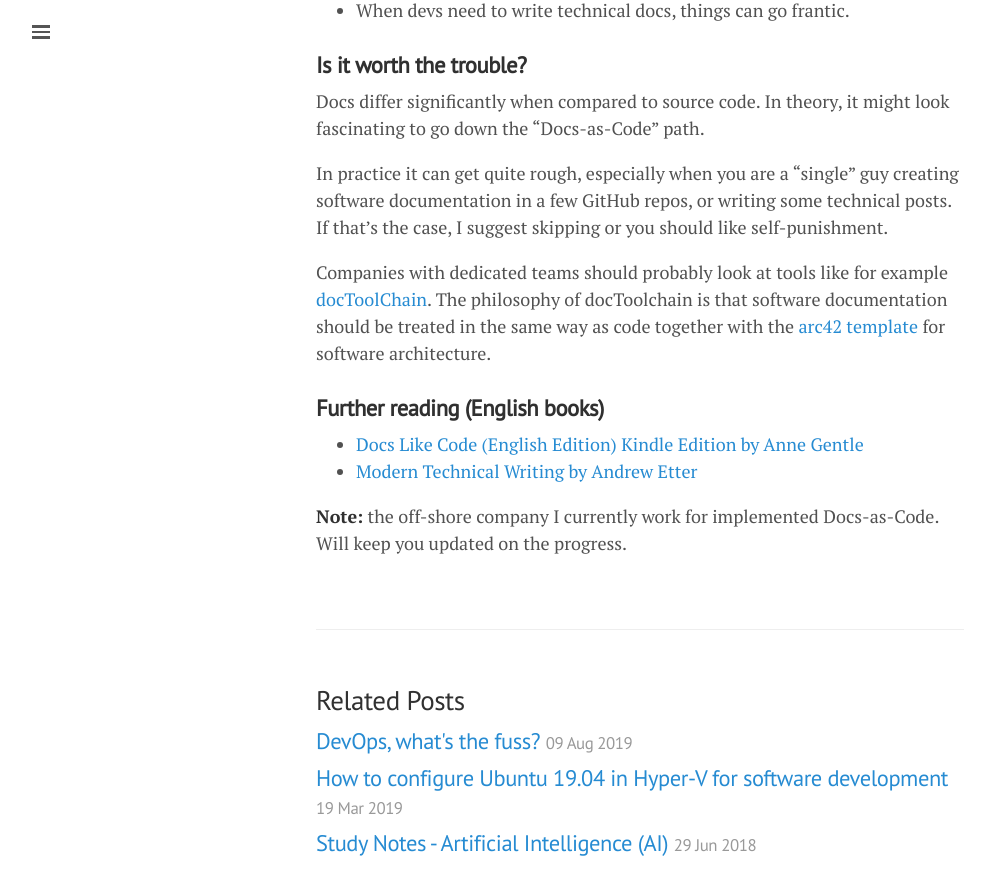
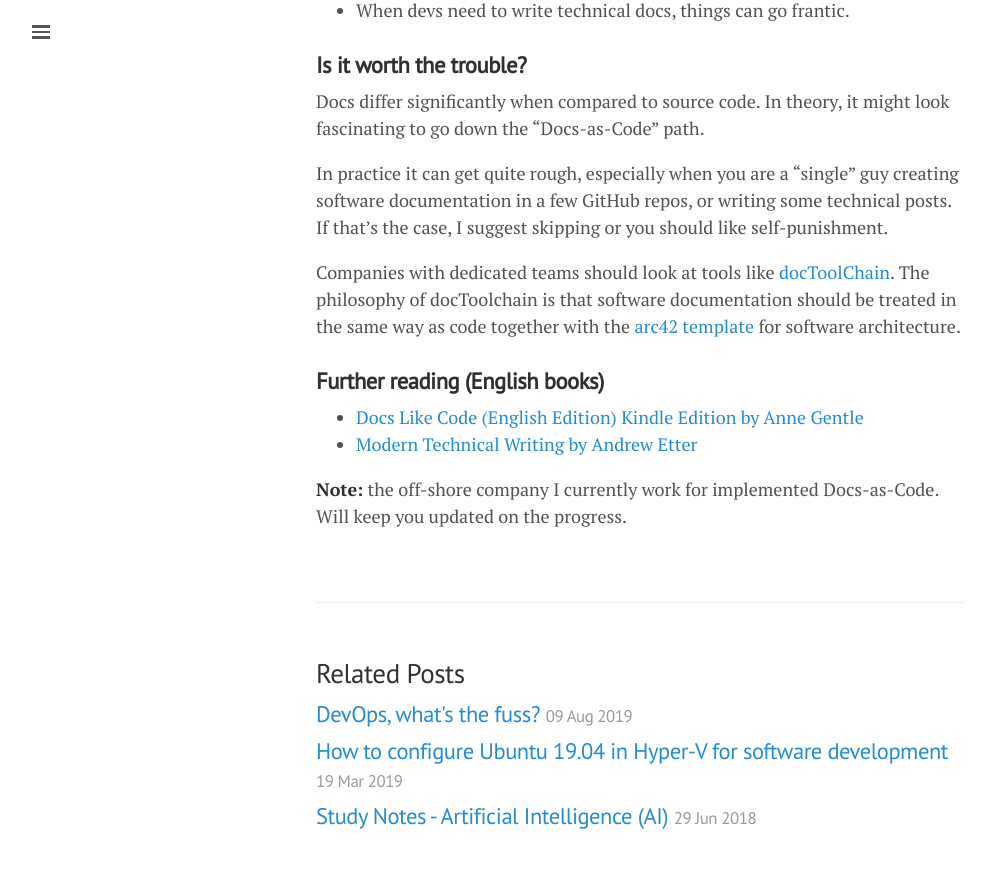
Before and after one commit to lgeurts/lgeurts.github.io, a Jekyll site: the page built from _posts/2020-08-21-docs-as-code.md, in a window 1280 px wide and 900 px high, scrolled down 1269 px. Shown: the top 895 px of the window, without its empty margins (0-990 px from the left). Built offline with Jekyll 4.4.1, drawn with Linux system fonts in a browser that asks for light colours; nearby versions of some CDN libraries.

Commit message:
Update 2020-08-21-docs-as-code.md

```diff
--- a/_posts/2020-08-21-docs-as-code.md
+++ b/_posts/2020-08-21-docs-as-code.md
@@ -49,7 +49,7 @@ Docs differ significantly when compared to source code. In theory, it might look
 
 In practice it can get quite rough, especially when you are a "single" guy creating software documentation in a few GitHub repos, or writing some technical posts. If that's the case, I suggest skipping or you should like self-punishment.
 
-Companies with dedicated teams should probably look at tools like for example [docToolChain](https://doctoolchain.github.io/docToolchain/). The philosophy of docToolchain is that software documentation should be treated in the same way as code together with the [arc42 template](https://arc42.org/) for software architecture.
+Companies with dedicated teams should look at tools like [docToolChain](https://doctoolchain.github.io/docToolchain/). The philosophy of docToolchain is that software documentation should be treated in the same way as code together with the [arc42 template](https://arc42.org/) for software architecture.
 
 ### **Further reading (English books)**
 
```
